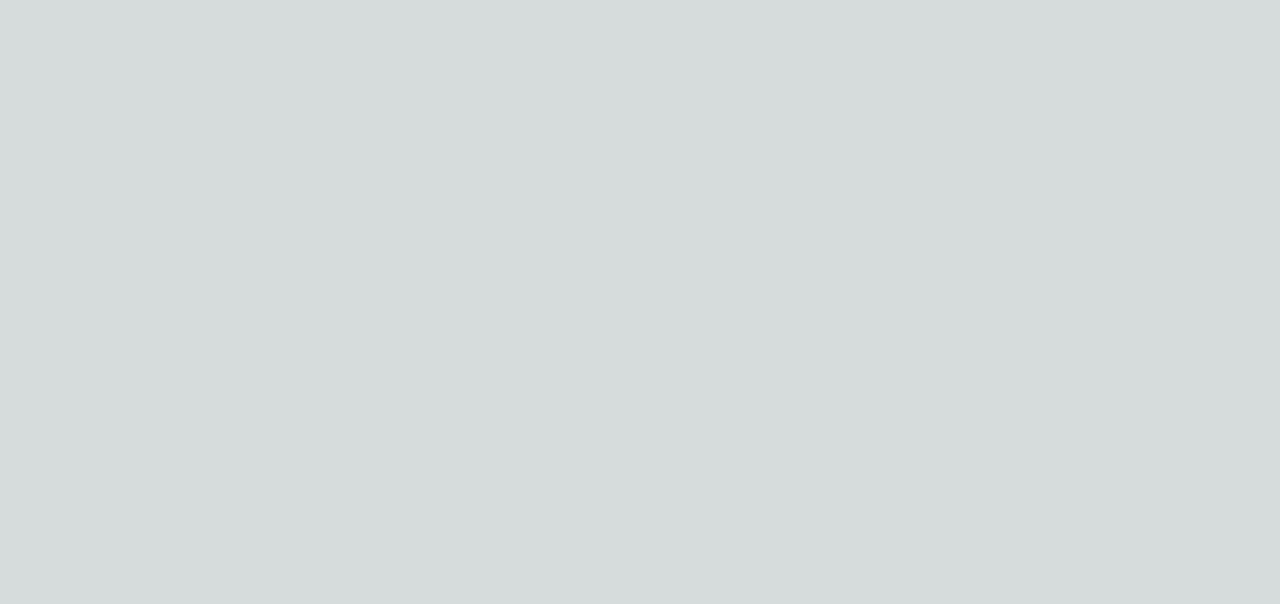
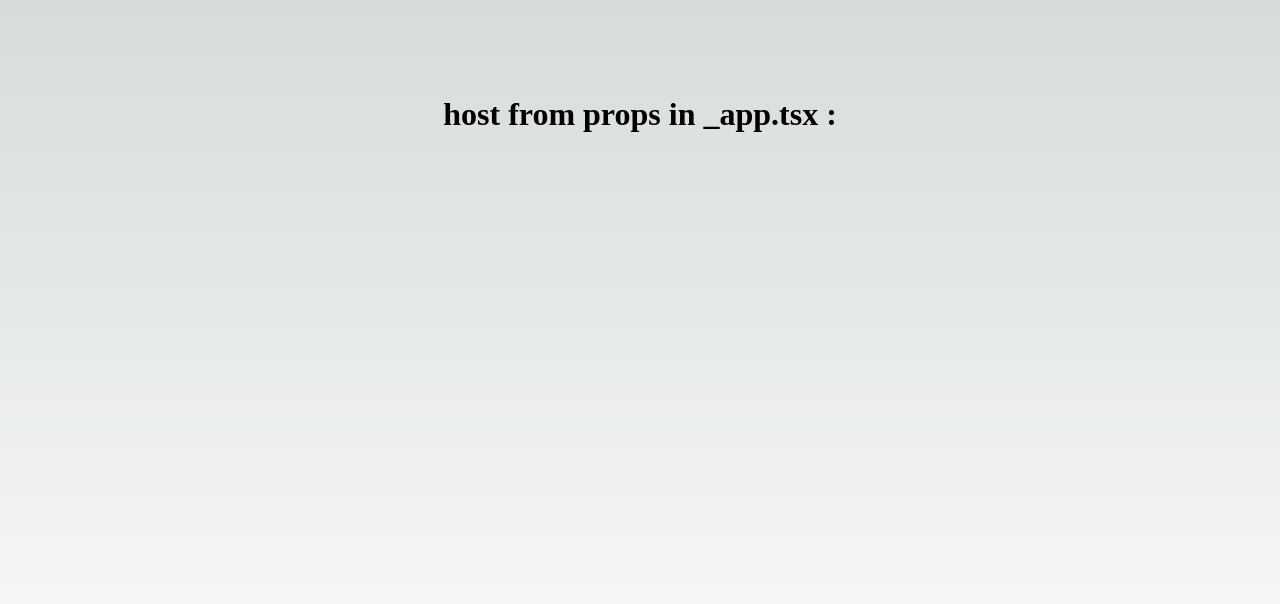
Before and after one commit to Shreyaschorge/minimal-reproducible-webapp-example, a Next.js app: page / in a window 1280 px wide. Shown: the top 604 px of the page. Built offline with nearby package versions, Linux system fonts and the light colour scheme.

Commit message:
Remove host check

```diff
--- a/pages/_app.tsx
+++ b/pages/_app.tsx
@@ -21,14 +21,10 @@ export default function MyApp({
 
   return (
     <>
-      {host ? (
-        <main className={`${styles.main}`}>
-          <Component {...pageProps} />
-          <h1>host from props in _app.tsx : {host} </h1>
-        </main>
-      ) : (
-        <></>
-      )}
+      <main className={`${styles.main}`}>
+        <Component {...pageProps} />
+        <h1>host from props in _app.tsx : {host} </h1>
+      </main>
     </>
   );
 }
```
